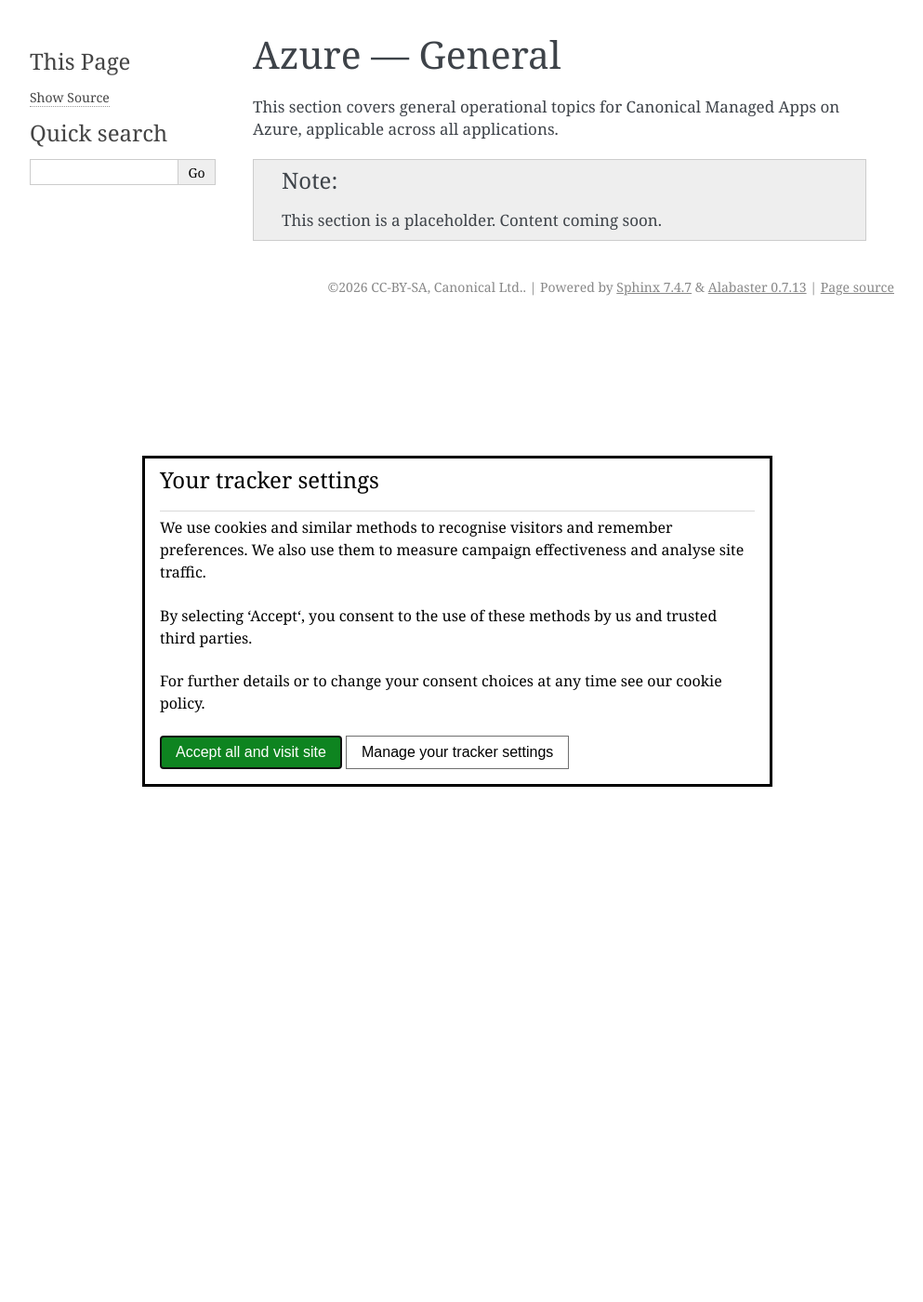
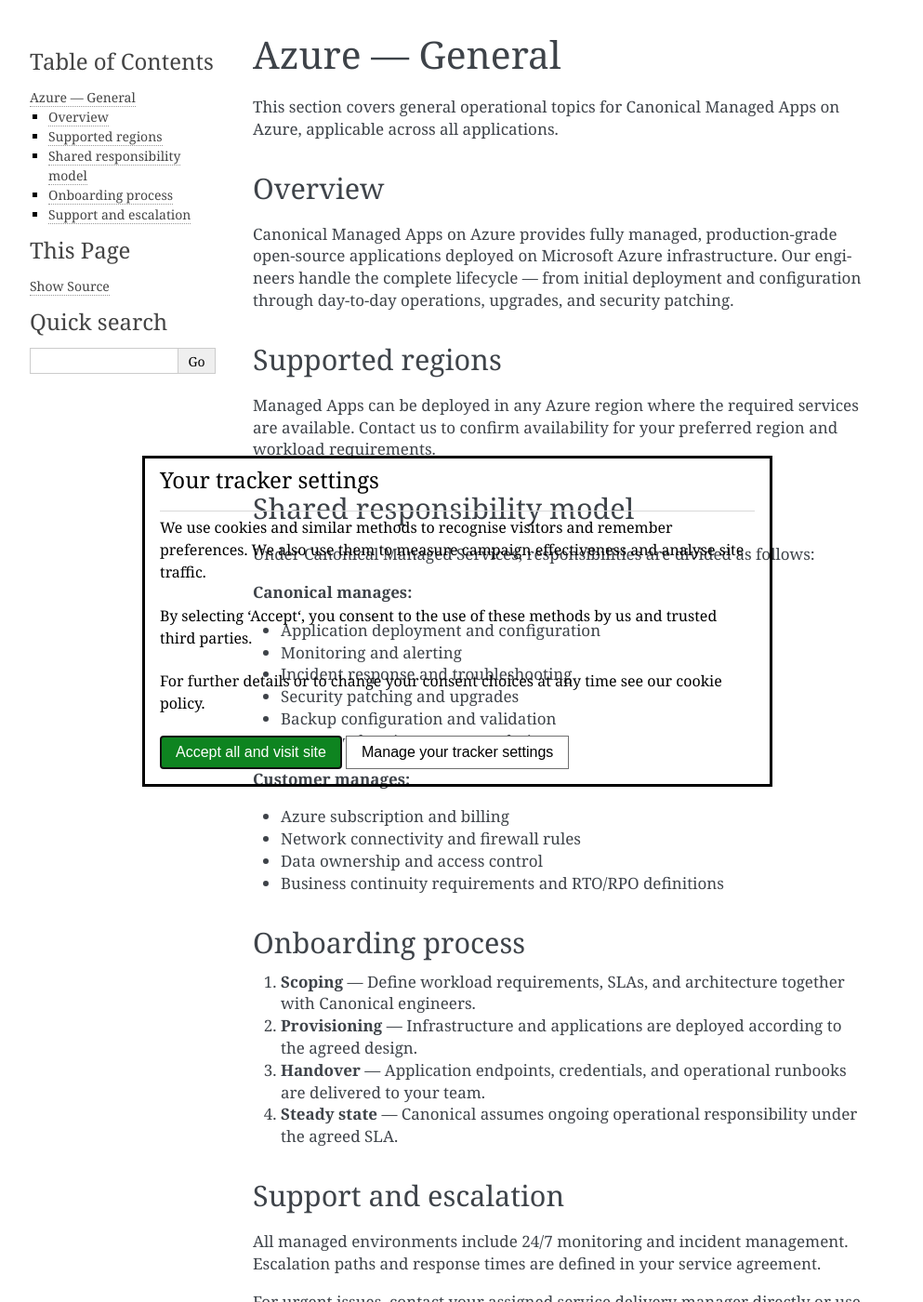
Before and after one commit to canonical/managed-apps-docs, a Sphinx documentation site: the page built from docs/azure/general/index.rst, in a window 1280 px wide and 1400 px high. Shown: the whole window at 93% size, without its empty margins (148-1141 px from the left). Built offline with Sphinx 7.4.7, drawn with Linux system fonts in a browser that asks for light colours; some of the changed text lies outside the part shown.

Commit message:
Updated docs to include only Azure apps, for now

```diff
--- a/docs/azure/general/index.rst
+++ b/docs/azure/general/index.rst
@@ -4,9 +4,64 @@
 This section covers general operational topics for Canonical Managed Apps on
 Azure, applicable across all applications.
 
-.. note::
+Overview
+--------
 
-   This section is a placeholder. Content coming soon.
+Canonical Managed Apps on Azure provides fully managed, production-grade
+open-source applications deployed on Microsoft Azure infrastructure. Our
+engineers handle the complete lifecycle — from initial deployment and
+configuration through day-to-day operations, upgrades, and security patching.
+
+Supported regions
+-----------------
+
+Managed Apps can be deployed in any Azure region where the required services are
+available. Contact us to confirm availability for your preferred region and
+workload requirements.
+
+Shared responsibility model
+---------------------------
+
+Under Canonical Managed Services, responsibilities are divided as follows:
+
+**Canonical manages:**
+
+- Application deployment and configuration
+- Monitoring and alerting
+- Incident response and troubleshooting
+- Security patching and upgrades
+- Backup configuration and validation
+- Capacity planning recommendations
+
+**Customer manages:**
+
+- Azure subscription and billing
+- Network connectivity and firewall rules
+- Data ownership and access control
+- Business continuity requirements and RTO/RPO definitions
+
+Onboarding process
+------------------
+
+1. **Scoping** — Define workload requirements, SLAs, and architecture together
+   with Canonical engineers.
+2. **Provisioning** — Infrastructure and applications are deployed according to
+   the agreed design.
+3. **Handover** — Application endpoints, credentials, and operational runbooks
+   are delivered to your team.
+4. **Steady state** — Canonical assumes ongoing operational responsibility under
+   the agreed SLA.
+
+Support and escalation
+----------------------
+
+All managed environments include 24/7 monitoring and incident management.
+Escalation paths and response times are defined in your service agreement.
+
+For urgent issues, contact your assigned service delivery manager directly or
+use the shared communication channel established during onboarding.
+
+`Get in touch <https://ubuntu.com/managed/contact-us>`_
 
 .. toctree::
    :hidden:
--- a/docs/azure/index.rst
+++ b/docs/azure/index.rst
@@ -1,17 +1,78 @@
 Azure
 =====
 
-Canonical Managed Apps on Azure. Select an application below to explore its
-documentation.
+This section covers general operational topics for Canonical Managed Apps on
+Azure, applicable across all applications.
+
+Overview
+--------
+
+Canonical Managed Apps on Azure provides fully managed, production-grade
+open-source applications deployed on Microsoft Azure infrastructure. Our
+engineers handle the complete lifecycle — from initial deployment and
+configuration through day-to-day operations, upgrades, and security patching.
+
+Supported regions
+-----------------
+
+Managed Apps can be deployed in any Azure region where the required services are
+available. Contact us to confirm availability for your preferred region and
+workload requirements.
+
+Shared responsibility model
+---------------------------
+
+Under Canonical Managed Services, responsibilities are divided as follows:
+
+**Canonical manages:**
+
+- Application deployment and configuration
+- Monitoring and alerting
+- Incident response and troubleshooting
+- Security patching and upgrades
+- Backup configuration and validation
+- Capacity planning recommendations
+
+**Customer manages:**
+
+- Azure subscription and billing
+- Network connectivity and firewall rules
+- Data ownership and access control
+- Business continuity requirements and RTO/RPO definitions
+
+Onboarding process
+------------------
+
+1. **Scoping** — Define workload requirements, SLAs, and architecture together
+   with Canonical engineers.
+2. **Provisioning** — Infrastructure and applications are deployed according to
+   the agreed design.
+3. **Handover** — Application endpoints, credentials, and operational runbooks
+   are delivered to your team.
+4. **Steady state** — Canonical assumes ongoing operational responsibility under
+   the agreed SLA.
+
+Support and escalation
+----------------------
+
+All managed environments include 24/7 monitoring and incident management.
+Escalation paths and response times are defined in your service agreement.
+
+For urgent issues, contact your assigned service delivery manager directly or
+use the shared communication channel established during onboarding.
+
+`Get in touch <https://ubuntu.com/managed/contact-us>`_
 
 .. toctree::
    :hidden:
    :maxdepth: 3
 
-   General <general/index>
    Kubeflow <kubeflow/index>
-   Spark <spark/index>
-   Kafka <kafka/index>
-   OpenSearch <opensearch/index>
-   Landscape <landscape/index>
-   PostgreSQL <postgres/index>
+..
+.. Disabled entries:
+..    General <general/index>
+..    Spark <spark/index>
+..    Kafka <kafka/index>
+..    OpenSearch <opensearch/index>
+..    Landscape <landscape/index>
+..    PostgreSQL <postgres/index>
```
Also changed, not shown: docs/index.rst (+9 -6 lines).
